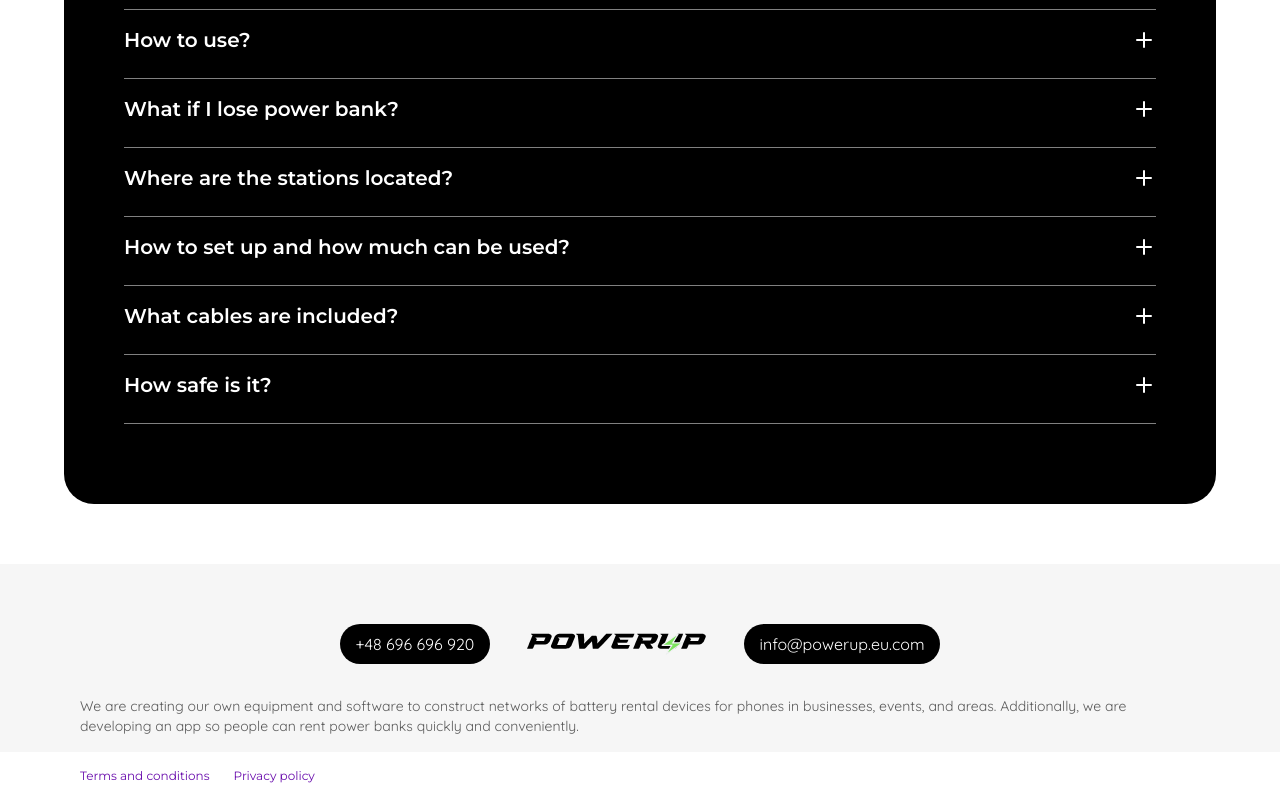
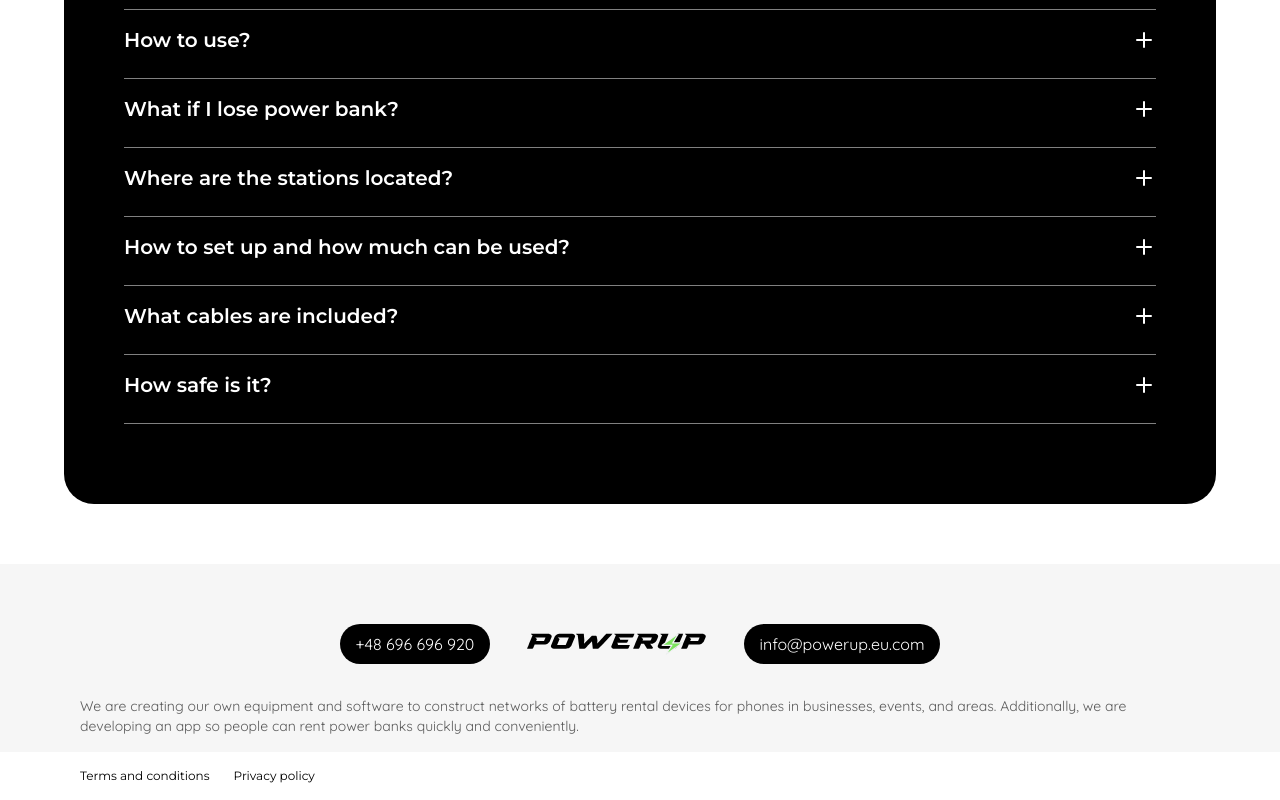
Before and after one commit to Nafiz-Al-Turabi/Power-bank-power-up-front-end, a Next.js app: page / in a window 1280 px wide. Shown: the part 4954-5754 px from the top of the page. Built offline with nearby package versions, Linux system fonts and the light colour scheme.

Commit message:
Updated footer

```diff
--- a/components/Shared/Footer/Footer.tsx
+++ b/components/Shared/Footer/Footer.tsx
@@ -29,7 +29,7 @@ const Footer = () => {
         </div>
       </div>
       <div className="max-w-[1152px] mx-auto p-4 title-font">
-        <div className="text-[#6A0DAD] text-xs flex items-center gap-6">
+        <div className="text-[#000] text-xs flex items-center gap-6">
           <Link href="/">Terms and conditions</Link>
           <Link href="/">Privacy policy</Link>
         </div>
```
